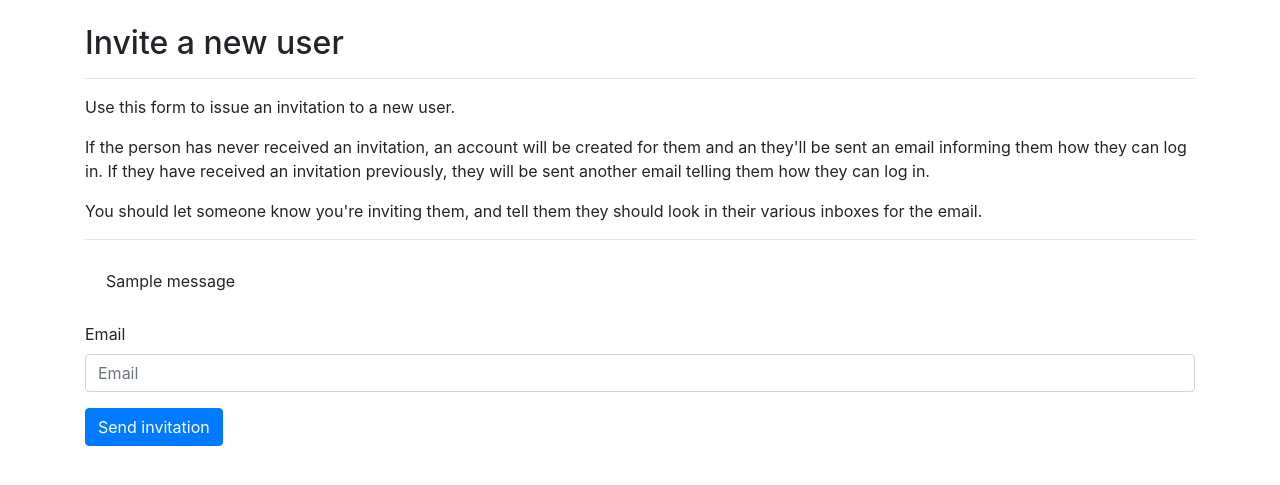
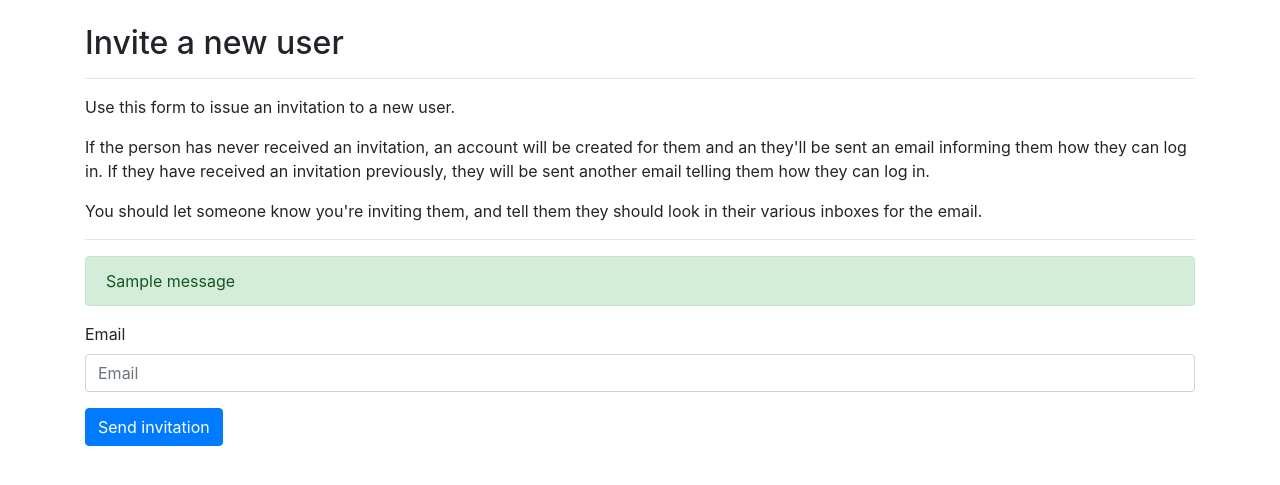
Before and after one commit to ehmatthes/sitka_irg_realtime, a Django app: template accounts/templates/account/invite_user.html in a window 1280 px wide. Shown: the part 58-543 px from the top of the page. Run offline with Django 3.2, Linux system fonts and the light colour scheme; the template is opened without the code that fills it: values that come from a table or form of the project are taken from there, others are empty; tables that the repository leaves empty hold one stand-in row (values such as "Sample post"); one stand-in notice (Sample message) is shown; parts of the project's set-up code (start-up, migrations or seed data) failed here and were passed over; some libraries are stand-ins or nearby versions.

Commit message:
Clarified message about existing users, and success alert is displayed correctly.

```diff
--- a/accounts/templates/account/invite_user.html
+++ b/accounts/templates/account/invite_user.html
@@ -17,7 +17,7 @@
   <hr />
 
   {% for message in messages %}
-    <div class="alert alert-succcess" role="alert">{{ message }}</div>
+    <div class="alert alert-success" role="alert">{{ message }}</div>
   {% endfor %}
 
   <form method="post" action="{% url 'accounts:invite_user' %}" class="form">
--- a/accounts/views.py
+++ b/accounts/views.py
@@ -69,7 +69,7 @@ def invite_user(request):
                 user = CustomUser.objects.get(email=invited_user.email)
                 print("Found existing user:", user)
                 # Reissue invitation email to existing user.
-                message = f"{user.username} already has an account, and has been reissued an invitation."
+                message = f"An account with this email already exists. A new invitation email has been sent."
                 messages.add_message(request, messages.INFO, message)
             except CustomUser.DoesNotExist:
                 print("Can not find existing user.")
```
